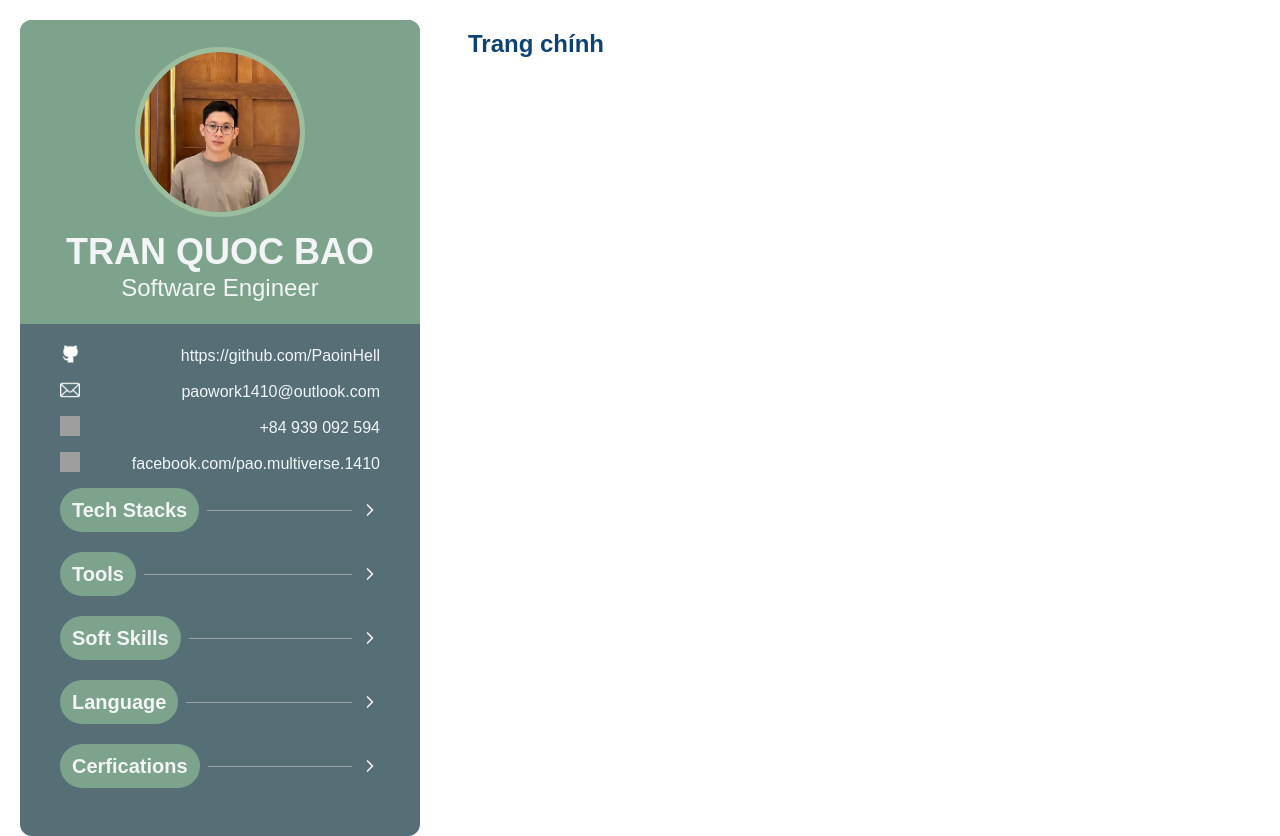
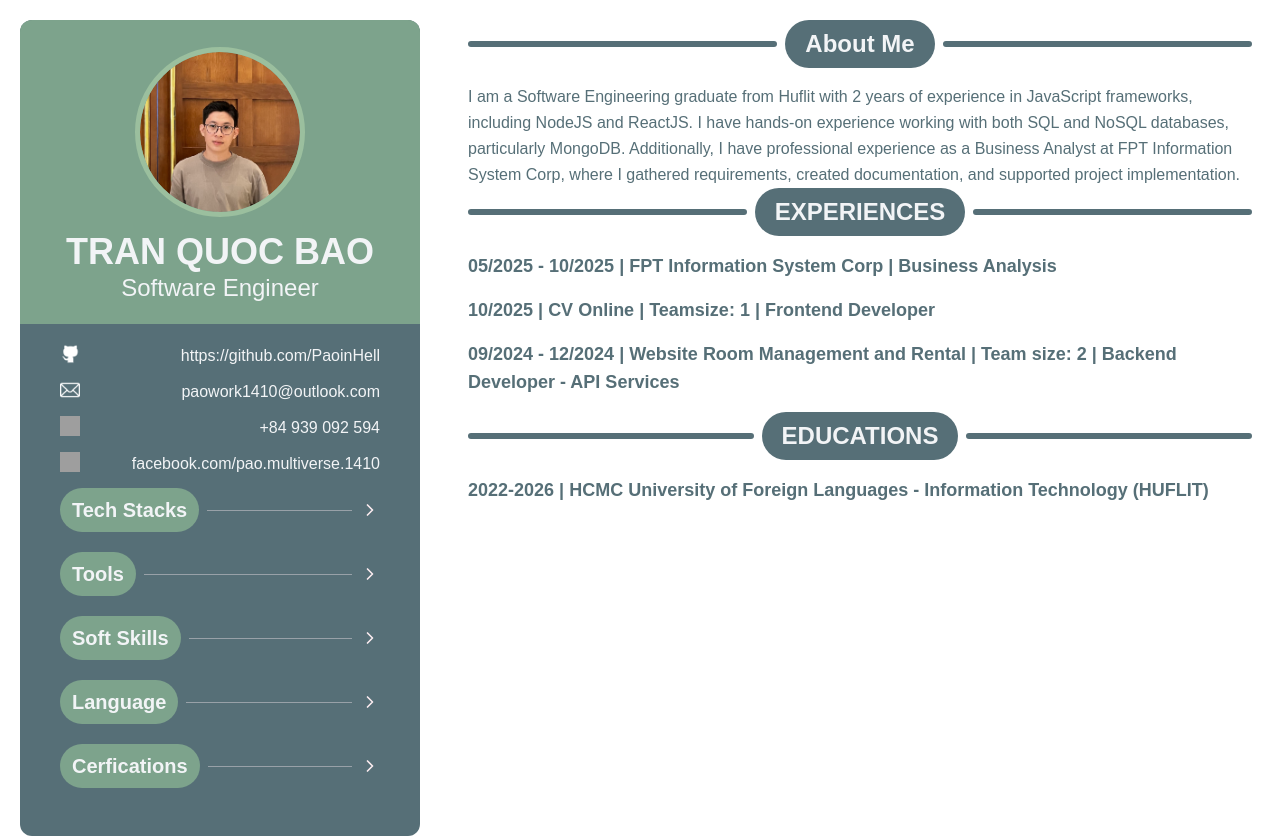
Before and after one commit to PaoinHell/CV-online, a React (Vite) app: page / in a window 1280 px wide. Built offline with nearby package versions, Linux system fonts and the light colour scheme; grey boxes are pictures that could not be loaded; a web font is replaced by a local one.

Commit message:
Update, refactory

```diff
--- a/src/components/Sidebar.jsx
+++ b/src/components/Sidebar.jsx
@@ -1,69 +1,23 @@
 import { useState } from "react";
 import { ChevronRight, ChevronDown } from "lucide-react";
-import avatar from "../../public/avatar.jpg";
-import icon_github from "../../public/icons/icon_github.png";
-import icon_email from "../../public/icons/icon_email.png";
-import icon_phone from "../../public/icons/icon_phone.png";
-import icon_fb from "../../public/icons/icon_fb.png";
+import { avatarImg, info, skills, exps, educations } from "./sidebarData";
+import { groupSkills, toggleState } from "./sidebarUtils";
 
 const Sidebar = () => {
   const [openGroups, setOpenGroups] = useState({});
-  const skills = [
-    { name: "JavaScript", group: "Tech Stacks" },
-    { name: "NodeJS", group: "Tech Stacks" },
-    { name: "ReactJS", group: "Tech Stacks" },
-    { name: "MongoDB", group: "Tech Stacks" },
-    { name: "C# basic", group: "Tech Stacks" },
-    { name: "ASP.NET Core", group: "Tech Stacks" },
-    { name: "Figma", group: "Tools" },
-    { name: "Office Tools", group: "Tools" },
-    { name: "Requirement Analysis", group: "Soft Skills" },
-    { name: "Email Writing", group: "Soft Skills" },
-    { name: "Teamwork", group: "Soft Skills" },
-    { name: "Sociable, Friendly", group: "Soft Skills" },
-    { name: "Basic English Communication", group: "Language" },
-    { name: "TOEIC (Updating...)", group: "Cerfications" },
-  ];
+  const [openExps, setOpenExps] = useState({});
+  const [openEducations, setOpenEducations] = useState({});
 
-  // Gom skills theo group
-  const groupedSkills = skills.reduce((acc, skill) => {
-    if (!acc[skill.group]) acc[skill.group] = [];
-    acc[skill.group].push(skill.name);
-    return acc;
-  }, {});
-
-  // Toggle trạng thái mở/đóng
-  const toggleGroup = (group) => {
-    setOpenGroups((prev) => ({ ...prev, [group]: !prev[group] }));
-  };
-
-  const info = [
-    {
-      icon: icon_github,
-      name: "Github",
-      value: "https://github.com/PaoinHell",
-    },
-    {
-      icon: icon_email,
-      name: "Email",
-      value: "paowork1410@outlook.com",
-    },
-    { icon: icon_phone, name: "Phone", value: "+84 939 092 594" },
-    {
-      icon: icon_fb,
-      name: "Facebook",
-      value: "facebook.com/pao.multiverse.1410",
-    },
-  ];
+  const groupedSkills = groupSkills(skills);
 
   return (
     <div className="flex">
       {/* Sidebar */}
-      <div className="w-100 bg-[#566F77] text-[#F2F4F6] h-full relative duration-300 m-5  rounded-xl overflow-hidden">
+      <div className="w-100 bg-[#566F77] text-[#F2F4F6] h-full relative duration-300 m-5 rounded-xl overflow-hidden">
         <div className="bg-[#7DA38C]">
           <div className="p-5 pt-8 flex flex-col justify-between items-center">
             <img
-              src={avatar}
+              src={avatarImg}
               alt="avatar"
               className="w-40 h-40 object-cover duration-300 rounded-full outline-5 outline-[#9BBF9E]"
             />
@@ -78,11 +32,7 @@ const Sidebar = () => {
           <ul className="my-3">
             {info.map((item, idx) => (
               <li key={idx} className="flex justify-between space-x-2 mb-3">
-                <img
-                  src={item.icon} // path từ public/icons
-                  alt={item.name}
-                  className="w-5 h-5"
-                />
+                <img src={item.icon} alt={item.name} className="w-5 h-5" />
                 <span>{item.value}</span>
               </li>
             ))}
@@ -90,26 +40,20 @@ const Sidebar = () => {
           <div className="space-y-5">
             {Object.keys(groupedSkills).map((group, index) => (
               <div key={index}>
-                {/* Tiêu đề group + toggle */}
                 <div
                   className="flex items-center cursor-pointer mb-2 "
-                  onClick={() => toggleGroup(group)}
+                  onClick={() => setOpenGroups(toggleState(openGroups, group))}
                 >
                   <h2 className="font-semibold text-xl bg-[#7DA38C] rounded-4xl overflow-hidden p-2 px-3">
                     {group}
                   </h2>
-
-                  {/* Dùng div để kéo đường ngang */}
                   <div className="flex-grow border-b border-[#FAEBEF]/40 mx-2"></div>
-
                   {openGroups[group] ? (
                     <ChevronDown className="text-[#FAEBEF]" size={20} />
                   ) : (
                     <ChevronRight className="text-[#FAEBEF]" size={20} />
                   )}
                 </div>
-
-                {/* Danh sách skill - chỉ hiện khi mở */}
                 {openGroups[group] && (
                   <ul className="list-disc list-inside space-y-1 pl-3">
                     {groupedSkills[group].map((skill, idx) => (
@@ -125,12 +69,84 @@ const Sidebar = () => {
         </div>
       </div>
 
-      {/* Nội dung chính */}
-      <div className="flex-1 p-7 text-[#0E4274]">
-        <h1 className="text-2xl font-semibold">Trang chính</h1>
+      {/* Main content */}
+      <div className="flex-1 m-5">
+        {/* About Me */}
+        <SectionTitle title="About Me" />
+        <div className="mx-2 mt-4">
+          <p className="text-[#566F77] text-base leading-relaxed">
+            I am a Software Engineering graduate from Huflit with 2 years of
+            experience in JavaScript frameworks, including NodeJS and ReactJS. I
+            have hands-on experience working with both SQL and NoSQL databases,
+            particularly MongoDB. Additionally, I have professional experience
+            as a Business Analyst at FPT Information System Corp, where I
+            gathered requirements, created documentation, and supported project
+            implementation.
+          </p>
+        </div>
+        {/* Experiences */}
+        <SectionTitle title="EXPERIENCES" />
+        <div className="mx-2 mt-4">
+          {exps.map((exp, index) => (
+            <div key={index} className="mb-4">
+              <div
+                className="text-[#566F77] font-semibold text-lg my-3 cursor-pointer flex justify-between items-center"
+                onClick={() => setOpenExps(toggleState(openExps, index))}
+              >
+                <span>
+                  {exp.time} | {exp.name} | {exp.position}
+                </span>
+              </div>
+              {openExps[index] && (
+                <ul className="list-disc list-inside text-[#566F77] text-base space-y-3 leading-relaxed">
+                  {exp.description.map((item, i) => (
+                    <li key={i}>{item}</li>
+                  ))}
+                </ul>
+              )}
+            </div>
+          ))}
+        </div>
+
+        {/* Educations */}
+        <SectionTitle title="EDUCATIONS" />
+        <div className="mx-2 mt-4">
+          {educations.map((edu, index) => (
+            <div key={index} className="mb-4">
+              <div
+                className="text-[#566F77] font-semibold text-lg my-3 cursor-pointer flex justify-between items-center"
+                onClick={() =>
+                  setOpenEducations(toggleState(openEducations, index))
+                }
+              >
+                <span>
+                  {edu.time} | {edu.name}
+                </span>
+              </div>
+              {openEducations[index] && (
+                <ul className="list-disc list-inside text-[#566F77] text-base leading-relaxed">
+                  {edu.details.map((item, i) => (
+                    <li key={i}>{item}</li>
+                  ))}
+                </ul>
+              )}
+            </div>
+          ))}
+        </div>
       </div>
     </div>
   );
 };
 
 export default Sidebar;
+
+// Reusable section title
+const SectionTitle = ({ title }) => (
+  <div className="flex items-center mb-2 ">
+    <div className="flex-grow border-3 rounded-full border-[#566F77] mx-2"></div>
+    <h2 className=" bg-[#566F77]  text-[#F2F4F6] font-semibold text-2xl rounded-4xl overflow-hidden p-2 px-5">
+      {title}
+    </h2>
+    <div className="flex-grow border-3 rounded-full border-[#566F77] mx-2"></div>
+  </div>
+);
--- /dev/null
+++ b/src/components/sidebarData.js
@@ -0,0 +1,78 @@
+import avatar from "../../public/avatar.jpg";
+import icon_github from "../../public/icons/icon_github.png";
+import icon_email from "../../public/icons/icon_email.png";
+import icon_phone from "../../public/icons/icon_phone.png";
+import icon_fb from "../../public/icons/icon_fb.png";
+
+export const avatarImg = avatar;
+
+export const info = [
+  { icon: icon_github, name: "Github", value: "https://github.com/PaoinHell" },
+  { icon: icon_email, name: "Email", value: "paowork1410@outlook.com" },
+  { icon: icon_phone, name: "Phone", value: "+84 939 092 594" },
+  {
+    icon: icon_fb,
+    name: "Facebook",
+    value: "facebook.com/pao.multiverse.1410",
+  },
+];
+
+export const skills = [
+  { name: "JavaScript", group: "Tech Stacks" },
+  { name: "NodeJS", group: "Tech Stacks" },
+  { name: "ReactJS", group: "Tech Stacks" },
+  { name: "MongoDB", group: "Tech Stacks" },
+  { name: "C# basic", group: "Tech Stacks" },
+  { name: "ASP.NET Core", group: "Tech Stacks" },
+  { name: "Figma", group: "Tools" },
+  { name: "Office Tools", group: "Tools" },
+  { name: "Requirement Analysis", group: "Soft Skills" },
+  { name: "Email Writing", group: "Soft Skills" },
+  { name: "Teamwork", group: "Soft Skills" },
+  { name: "Sociable, Friendly", group: "Soft Skills" },
+  { name: "Basic English Communication", group: "Language" },
+  { name: "TOEIC (Updating...)", group: "Cerfications" },
+];
+
+export const exps = [
+  {
+    time: "05/2025 - 10/2025",
+    name: "FPT Information System Corp",
+    position: "Business Analysis",
+    description: [
+      "Gathered and analyzed customer requirements to understand business needs; created clear documentation using UML, BPMN, SRS, BRD, and CMC.",
+      "Designed user-friendly UI/UX with Figma; assisted users during system implementation and provided training to ensure smooth adoption.",
+      "Prepared test case checklists and tested the product before delivery; collected user feedback and suggested improvements for future versions.",
+    ],
+  },
+  {
+    time: "10/2025",
+    name: "CV Online | Teamsize: 1",
+    position: "Frontend Developer",
+    description: [
+      "Tech Stack: Vite+React, Tailwind",
+      "Make it beneficial for employers to look through the applicant's information",
+    ],
+  },
+  {
+    time: "09/2024 - 12/2024",
+    name: "Website Room Management and Rental | Team size: 2",
+    position: "Backend Developer - API Services",
+    description: [
+      "Tech Stack: MERN Stack, Cloudinary, VN Pay, JWT Authentication",
+      "Developed backend services using the MERN stack to manage room rental operations, including room availability, tenant management, and booking schedules.",
+      "Integrated VN Pay for secure online payment processing, allowing tenants to pay rent monthly through the website.",
+      "Implemented JWT-based authentication for landlords and tenants to ensure secure access to system features.",
+      "Handled image uploads and storage using Cloudinary for room photos and documentation.",
+      "Designed APIs to support search, booking, and rental functionalities, providing smooth interaction between frontend and backend.",
+    ],
+  },
+];
+
+export const educations = [
+  {
+    time: "2022-2026",
+    name: "HCMC University of Foreign Languages - Information Technology (HUFLIT)",
+    details: ["GPA: 3.3 / 4.0", "Major: Software Engineer"],
+  },
+];
--- /dev/null
+++ b/src/components/sidebarUtils.js
@@ -0,0 +1,11 @@
+export const groupSkills = (skills) => {
+  return skills.reduce((acc, skill) => {
+    if (!acc[skill.group]) acc[skill.group] = [];
+    acc[skill.group].push(skill.name);
+    return acc;
+  }, {});
+};
+
+export const toggleState = (prevState, key) => {
+  return { ...prevState, [key]: !prevState[key] };
+};
```
Also changed, not shown: src/components/Navbar.jsx (deleted).
